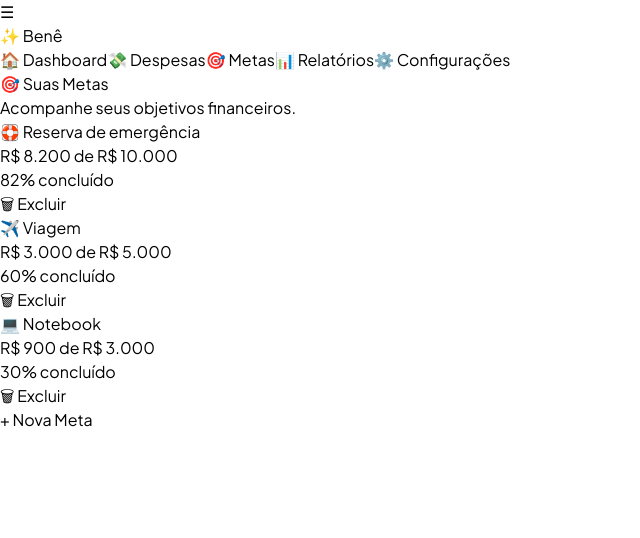
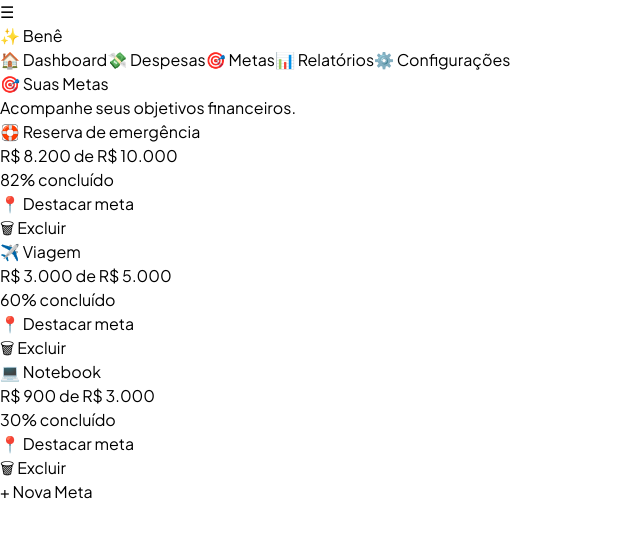
Before and after one commit to deborajaldir/bene-ai-frontend, a React (Vite) app: page /metas in a window 1280 px wide. Shown: the top 538 px of the page, without its empty margins (0-640 px from the left). Built offline with nearby package versions, Linux system fonts and the light colour scheme.

Commit message:
refactor: improve goals components and highlight logic

```diff
--- a/src/components/MetaCard.jsx
+++ b/src/components/MetaCard.jsx
@@ -4,7 +4,8 @@ function MetaCard({
     valorAtual,
     valorMeta,
     cor,
-    faltam
+    destaque,
+    aoDestacar
 }) {
     return (
         <div className="bg-white/60 rounded-[30px] p-6">
@@ -27,8 +28,15 @@ function MetaCard({
             </div>
 
             <p className="mt-4 text-sm text-[#5B5B5B]">
-                Faltam {faltam}
+                {progresso}% concluído
             </p>
+
+            <button
+                onClick={aoDestacar}
+                className="mt-4 text-sm font-semibold text-amber-600 hover:underline"
+            >
+                {destaque ? "📌 Meta em foco" : "📍 Destacar meta"}
+            </button>
 
         </div>
     )
--- a/src/pages/Metas.jsx
+++ b/src/pages/Metas.jsx
@@ -1,6 +1,7 @@
 import { useState } from "react"
 import Layout from "../components/Layout"
 import MetaForm from "../components/MetaForm"
+import MetaCard from "../components/MetaCard"
 
 function Metas() {
 
@@ -13,21 +14,24 @@ function Metas() {
             valorAtual: "R$ 8.200",
             valorMeta: "R$ 10.000",
             progresso: 82,
-            cor: "bg-green-500"
+            cor: "bg-green-500",
+            destaque: false
         },
         {
             titulo: "✈️ Viagem",
             valorAtual: "R$ 3.000",
             valorMeta: "R$ 5.000",
             progresso: 60,
-            cor: "bg-blue-500"
+            cor: "bg-blue-500",
+            destaque: false
         },
         {
             titulo: "💻 Notebook",
             valorAtual: "R$ 900",
             valorMeta: "R$ 3.000",
             progresso: 30,
-            cor: "bg-violet-500"
+            cor: "bg-violet-500",
+            destaque: false
         }
     ])
     function adicionarMeta() {
@@ -41,7 +45,8 @@ function Metas() {
             valorAtual: "R$ 0",
             valorMeta: `R$ ${valorMeta}`,
             progresso: 0,
-            cor: "bg-pink-500"
+            cor: "bg-pink-500",
+            destaque: false
         }
 
         setMetas([...metas, novaMeta])
@@ -59,6 +64,18 @@ function Metas() {
 
         setMetas(metasAtualizadas)
     }
+
+    function destacarMeta(indexMeta) {
+
+        const metasAtualizadas = metas.map((meta, index) => ({
+            ...meta,
+            destaque: index === indexMeta
+        }))
+
+        setMetas(metasAtualizadas)
+    }
+
+    console.log(metas)
 
     return (
         <Layout>
@@ -81,35 +98,21 @@ function Metas() {
 
                     {metas.map((meta, index) => (
 
-                        <div
-                            key={index}
-                            className="bg-white/60 rounded-[30px] p-6"
-                        >
+                        <div key={index}>
 
-                            <h3 className="font-semibold text-[#4B4B4B] text-lg">
-                                {meta.titulo}
-                            </h3>
-
-                            <p className="text-[#5B5B5B] mt-4">
-                                {meta.valorAtual} de {meta.valorMeta}
-                            </p>
-
-                            <div className="w-full h-3 bg-white rounded-full mt-4 overflow-hidden">
-
-                                <div
-                                    className={`h-full rounded-full ${meta.cor}`}
-                                    style={{ width: `${meta.progresso}%` }}
-                                />
-
-                            </div>
-
-                            <p className="mt-4 text-sm text-[#5B5B5B]">
-                                {meta.progresso}% concluído
-                            </p>
+                            <MetaCard
+                                titulo={meta.titulo}
+                                valorAtual={meta.valorAtual}
+                                valorMeta={meta.valorMeta}
+                                progresso={meta.progresso}
+                                cor={meta.cor}
+                                destaque={meta.destaque}
+                                aoDestacar={() => destacarMeta(index)}
+                            />
 
                             <button
                                 onClick={() => excluirMeta(index)}
-                                className="mt-4 text-red-500 text-sm font-semibold hover:underline"
+                                className="mt-3 text-red-500 text-sm font-semibold hover:underline"
                             >
                                 🗑 Excluir
                             </button>
```
